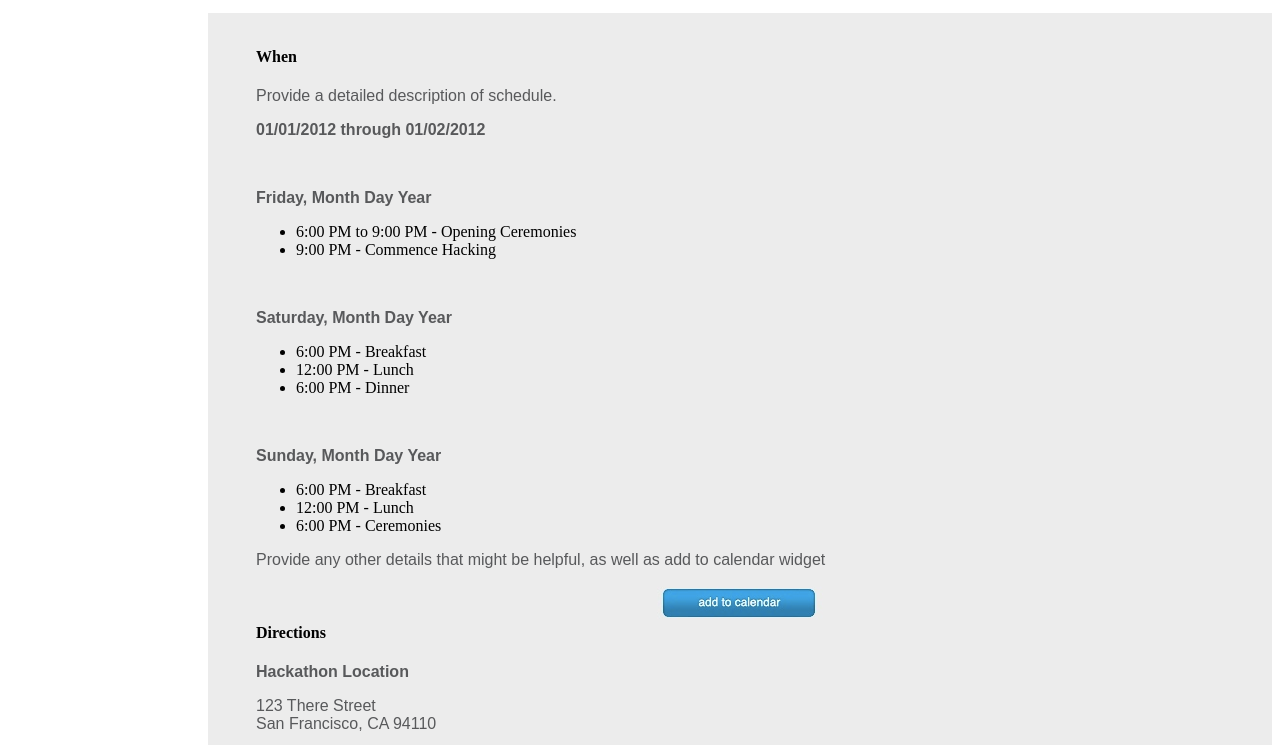
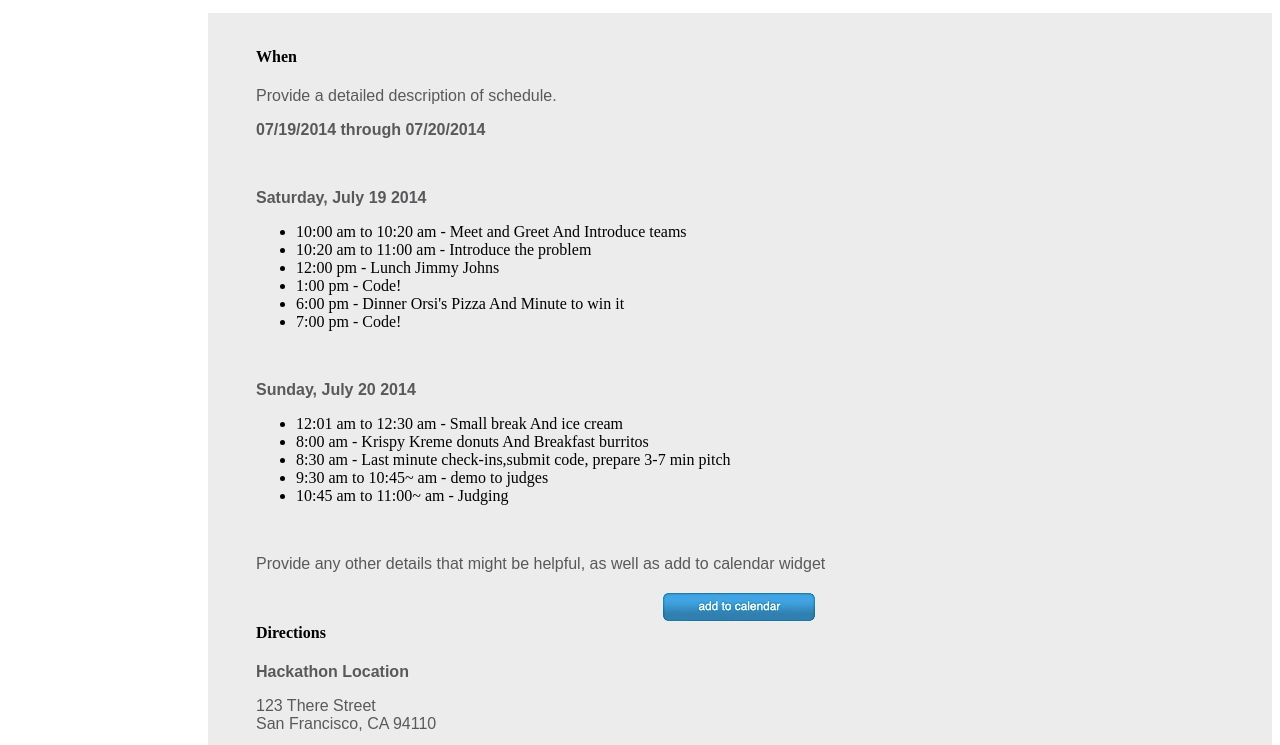
Before and after one commit to wvjb/uphackathon, a Jekyll site: the page built from index.html, in a window 1280 px wide and 900 px high, scrolled down 983 px, cut to the strip 139-884 px from the top of the window. Built offline with Jekyll 4.4.1, drawn with Linux system fonts in a browser that asks for light colours.

Commit message:
Edited index file with schedule

```diff
--- a/index.html
+++ b/index.html
@@ -72,27 +72,28 @@ title: Hack Weekends
             <div style="padding-left: 35px; padding-right: 35px;">
             <h4>When</h4>
             <p>Provide a detailed description of schedule.</p>
-            <p><strong>01/01/2012 through 01/02/2012</strong></p>
+            <p><strong>07/19/2014 through 07/20/2014</strong></p>
             <br />
-            <p><strong>Friday, Month Day Year</strong></p>
+            <p><strong>Saturday, July 19 2014</strong></p>
             <ul>
-            <li>6:00 PM to 9:00 PM - Opening Ceremonies</li>
-            <li>9:00 PM - Commence Hacking</li>
+            <li>10:00 am to 10:20 am - Meet and Greet And Introduce teams</li>
+            <li>10:20 am to 11:00 am - Introduce the problem</li>
+            <li>12:00 pm - Lunch Jimmy Johns</li>
+            <li>1:00 pm - Code!</li>
+            <li>6:00 pm - Dinner Orsi's Pizza And Minute to win it</li>
+            <li>7:00 pm - Code!</li>
             </ul>
             <br />
-            <p><strong>Saturday, Month Day Year</strong></p>
+            <p><strong>Sunday, July 20 2014</strong></p>
             <ul>
-            <li>6:00 PM - Breakfast</li>
-            <li>12:00 PM - Lunch</li>
-            <li>6:00 PM - Dinner</li>
+            <li>12:01 am to 12:30 am - Small break And ice cream</li>
+            <li>8:00 am - Krispy Kreme donuts And Breakfast burritos</li>
+            <li>8:30 am - Last minute check-ins,submit code, prepare 3-7 min pitch</li>
+            <li>9:30 am  to 10:45~ am - demo to judges </li>
+            <li>10:45 am to 11:00~ am - Judging</li>
             </ul>
             <br />
-            <p><strong>Sunday, Month Day Year</strong></p>
-            <ul>
-            <li>6:00 PM - Breakfast</li>
-            <li>12:00 PM - Lunch</li>
-            <li>6:00 PM - Ceremonies</li>
-            </ul>
+
             <p>Provide any other details that might be helpful, as well as add to calendar widget</p>
             <p align="center"><img src="images/Add-To-Calendar.png" style="" /></p>
             </div>
```
